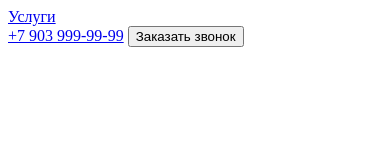
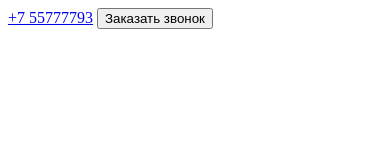
Before and after one commit to kotralalina/special-appa, a plain HTML site: page index.html in a window 390 px wide. Drawn offline with Linux system fonts and the light colour scheme.

Commit message:
phone nummber chenged

```diff
--- a/index.html
+++ b/index.html
@@ -11,11 +11,11 @@
 <body>
     <header>
         <nav>
-            <a href="#services">Услуги</a>
+
 
         </nav>
         <div>
-            <a href="tel:+79039999999">+7 903 999-99-99</a>
+            <a href="tel:+79039999999">+7 55777793</a>
             <button>Заказать звонок</button>
         </div>
     </header>
```
